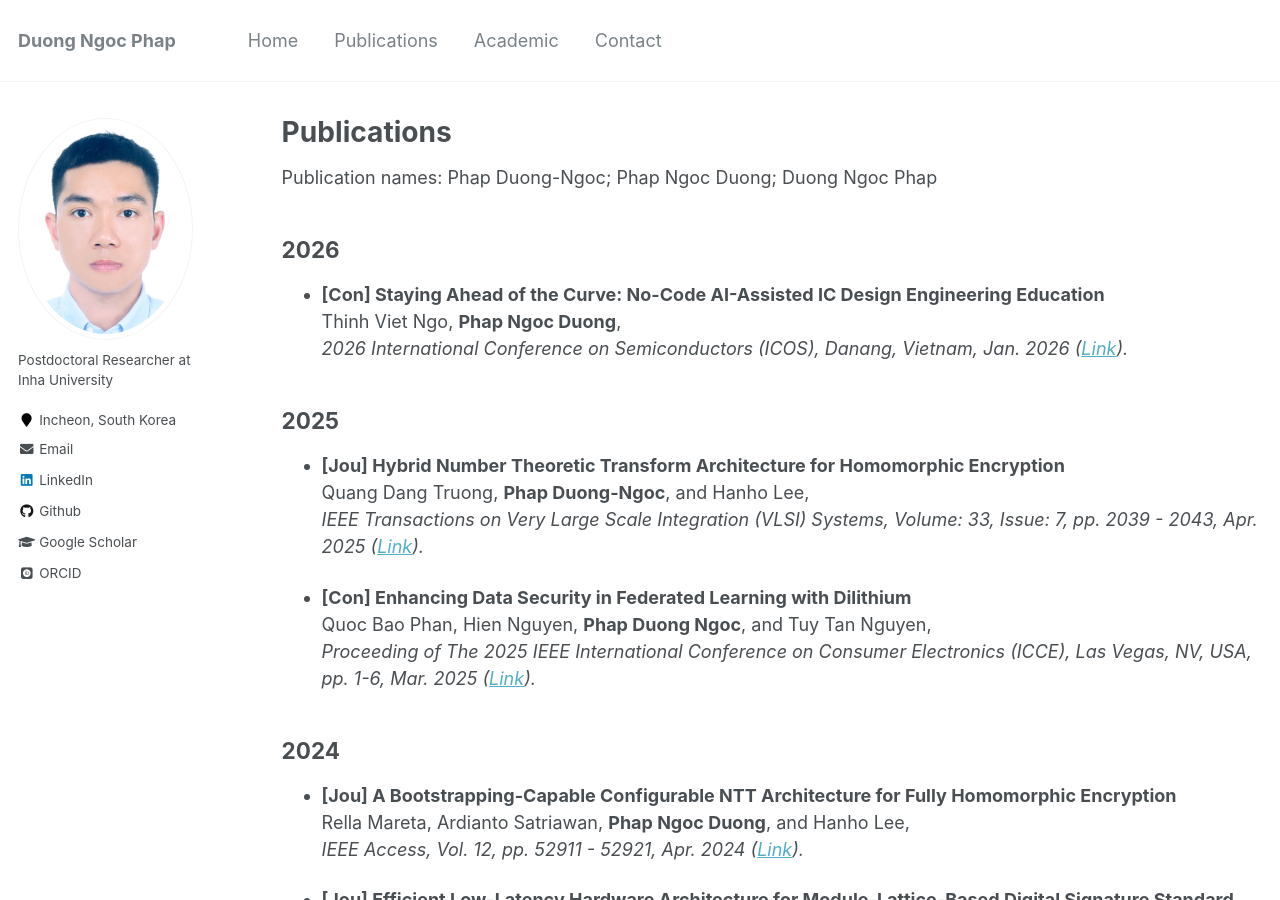
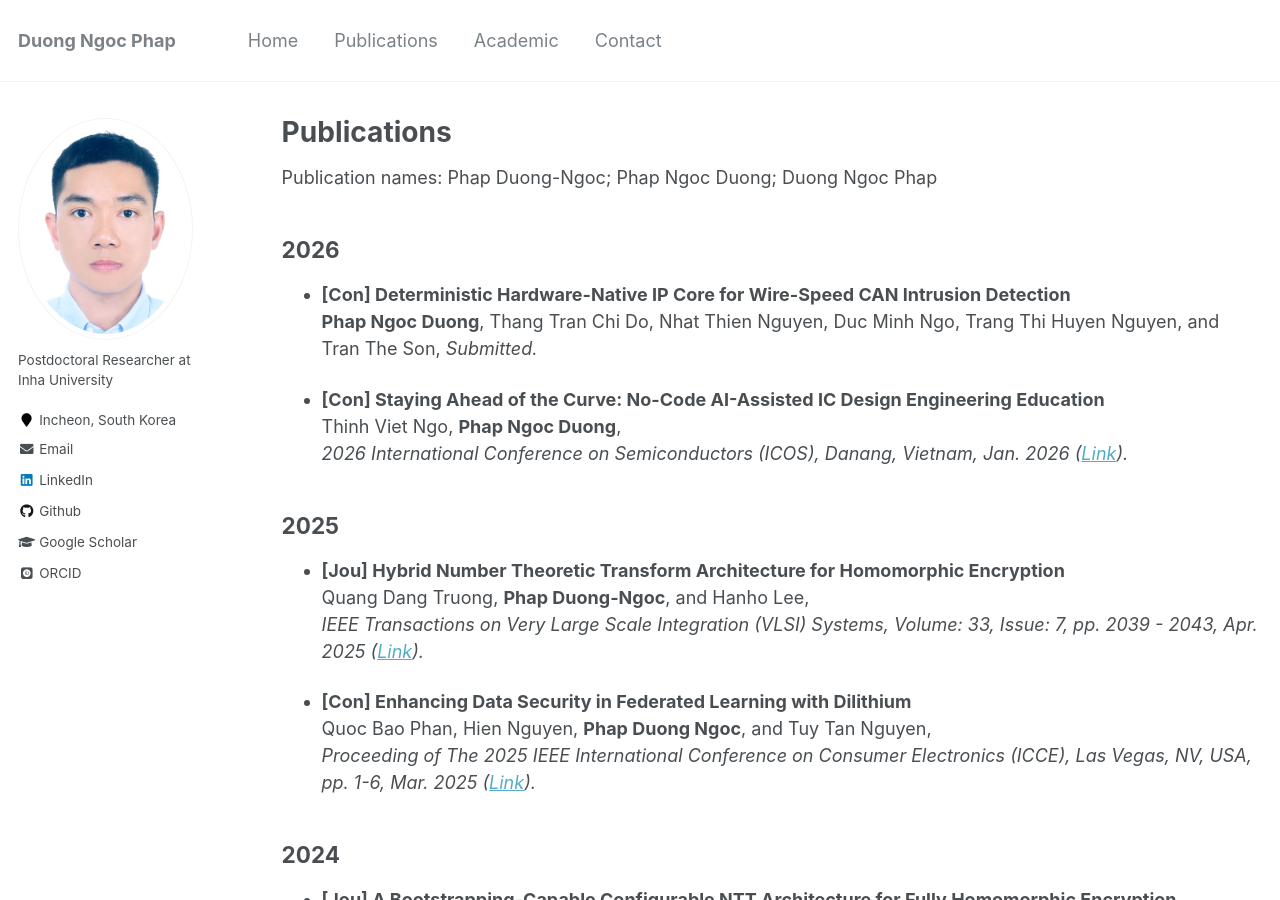
Before and after one commit to phapdn/phapdn.github.io, a Jekyll site: the page built from _pages/publications.md, in a window 1280 px wide and 900 px high. Built offline with Jekyll 4.4.1, drawn with Linux system fonts in a browser that asks for light colours; some web fonts are replaced.

Commit message:
Update publications.md

```diff
--- a/_pages/publications.md
+++ b/_pages/publications.md
@@ -8,6 +8,10 @@ author_profile: true
 Publication names: Phap Duong-Ngoc; Phap Ngoc Duong; Duong Ngoc Phap
 
 ## 2026
+
+* **[Con] Deterministic Hardware-Native IP Core for Wire-Speed CAN Intrusion Detection**
+  **Phap Ngoc Duong**, Thang Tran Chi Do, Nhat Thien Nguyen, Duc Minh Ngo, Trang Thi Huyen Nguyen, and Tran The Son,
+  *Submitted.*
 
 * **[Con] Staying Ahead of the Curve: No-Code AI-Assisted IC Design Engineering Education**
   Thinh Viet Ngo, **Phap Ngoc Duong**,
```
